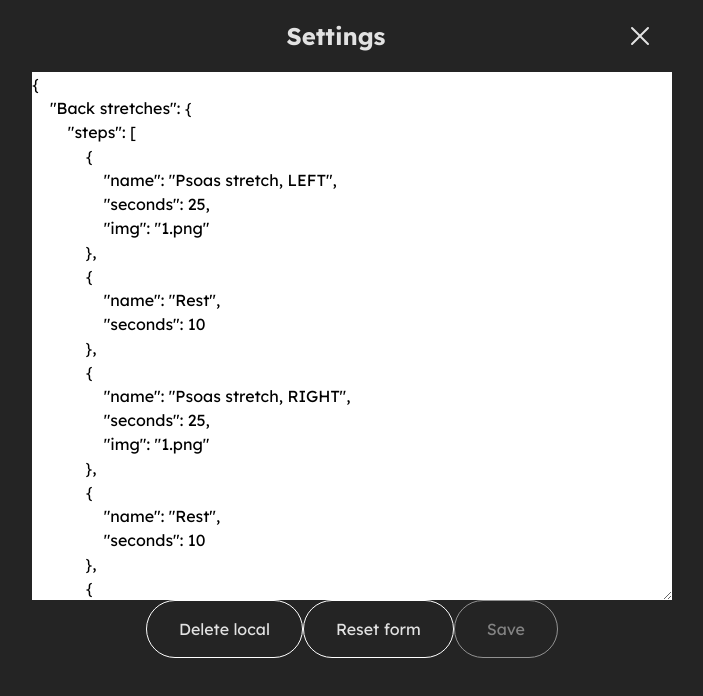
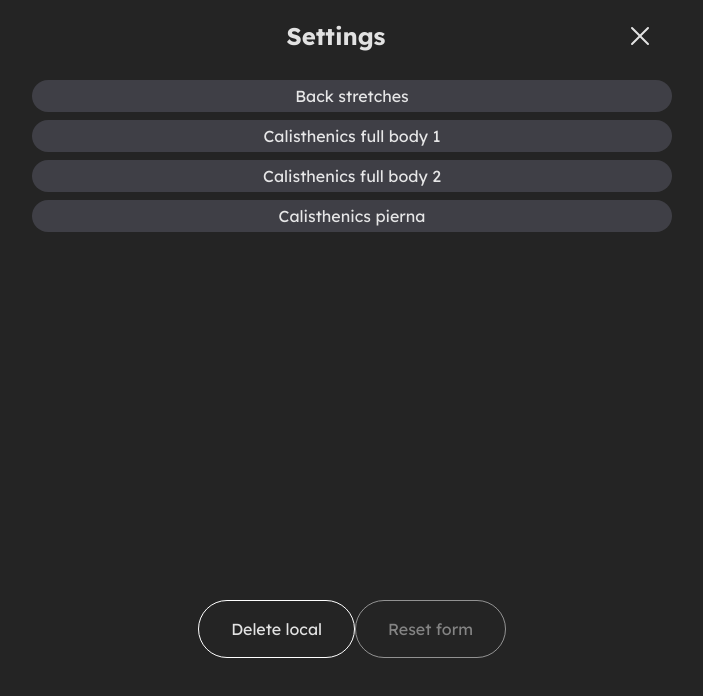
Before and after one commit to pouyio/stretches, a React (Vite) app: page /settings in a window 1280 px wide. Shown: the top 696 px of the page, without its empty margins (288-991 px from the left). Built offline with nearby package versions, Linux system fonts and the light colour scheme.

Commit message:
added local changes to exercises

```diff
--- a/src/Settings.tsx
+++ b/src/Settings.tsx
@@ -1,47 +1,58 @@
 import { useContext, useEffect, useState } from "react";
 import { Button } from "./components/Button";
 import { Exercise } from "./assets/exercises";
-import { ExercisesContext } from "./contexts/ExercisesContext";
+import { ExercisesContext, validate } from "./contexts/ExercisesContext";
 import { Link } from "react-router-dom";
 import { CloseIcon } from "./components/icons/CloseIcon";
 
-// TODO improve UI. First select Exercise only modify one at a time
 export const Settings = () => {
   const { exercises, saveExercises, resetExercises } =
     useContext(ExercisesContext);
-
-  const [localExercisesRaw, setLocalExercisesRaw] = useState<string>("");
+  const [selectedKey, setSelectedKey] = useState<string>();
+  const [localEditedExercise, setLocalEditedExercise] = useState<Exercise>();
 
   useEffect(() => {
-    setLocalExercisesRaw(JSON.stringify(exercises, undefined, 4));
+    if (selectedKey) {
+      setLocalEditedExercise(exercises[selectedKey]);
+    }
   }, [exercises]);
 
   const onValueChange = (newValue: string) => {
-    setLocalExercisesRaw(newValue);
+    if (validate(newValue)) {
+      setLocalEditedExercise(JSON.parse(newValue) as Exercise);
+    }
   };
 
   const onSave = () => {
-    if (validate(localExercisesRaw)) {
-      saveExercises(JSON.parse(localExercisesRaw) as Record<string, Exercise>);
-      localStorage.setItem("userExercises", localExercisesRaw);
+    if (selectedKey) {
+      saveExercises({
+        ...exercises,
+        [selectedKey]: localEditedExercise,
+      } as Record<string, Exercise>);
     } else {
       console.log("ha fallado el parseo");
     }
   };
 
   const onReset = () => {
-    setLocalExercisesRaw(JSON.stringify(exercises, undefined, 4));
+    setLocalEditedExercise(exercises[selectedKey!]);
   };
 
-  const validate = (value: string): boolean => {
-    try {
-      JSON.parse(value) as Record<string, Exercise>;
-      return true;
-    } catch (e) {
-      console.log("error: ", e);
-      return false;
+  const onSelect = (e: string) => {
+    setSelectedKey((os) => {
+      const newSelected = os !== e ? e : undefined;
+      if (newSelected) {
+        setLocalEditedExercise(exercises[newSelected]);
+      } else {
+        setLocalEditedExercise(undefined);
       }
+      return newSelected;
+    });
   };
+
+  const isDirty =
+    JSON.stringify(localEditedExercise) !==
+    JSON.stringify(exercises[selectedKey]);
 
   return (
     <div
@@ -55,25 +66,35 @@ export const Settings = () => {
         </Link>
       </div>
       <div className="image-area flex flex-col w-full">
+        <ul>
+          {Object.keys(exercises).map((e) => (
+            <li
+              key={e}
+              className={`${selectedKey === e ? "bg-gray-700" : "bg-zinc-700"} rounded-full px-6 py-1 my-2 cursor-pointer`}
+              onClick={() => onSelect(e)}
+            >
+              {e}
+            </li>
+          ))}
+        </ul>
+        {selectedKey && (
           <textarea
             className="text-black h-full"
             onChange={(e) => onValueChange(e.target.value)}
-          value={localExercisesRaw}
+            value={JSON.stringify(localEditedExercise, undefined, 4)}
           />
+        )}
       </div>
       <div className="controls-area">
         <Button onClick={resetExercises}>Delete local</Button>
-        <Button onClick={onReset}>Reset form</Button>
-        <Button
-          disabled={
-            !localExercisesRaw ||
-            !validate(localExercisesRaw) ||
-            localExercisesRaw === JSON.stringify(exercises, undefined, 4)
-          }
-          onClick={onSave}
-        >
+        <Button disabled={!selectedKey || !isDirty} onClick={onReset}>
+          Reset form
+        </Button>
+        {selectedKey && (
+          <Button disabled={!selectedKey || !isDirty} onClick={onSave}>
             Save
           </Button>
+        )}
       </div>
     </div>
   );
--- a/src/contexts/ExercisesContext.tsx
+++ b/src/contexts/ExercisesContext.tsx
@@ -7,7 +7,7 @@ export const ExercisesContext = createContext<{
   resetExercises: () => void;
 }>({ saveExercises: () => {}, exercises: {}, resetExercises: () => {} });
 
-const validate = (value: string): boolean => {
+export const validate = (value: string): boolean => {
   try {
     JSON.parse(value) as Record<string, Exercise>;
     return true;
```
Lines whose indentation alone changed are shown as unchanged.
